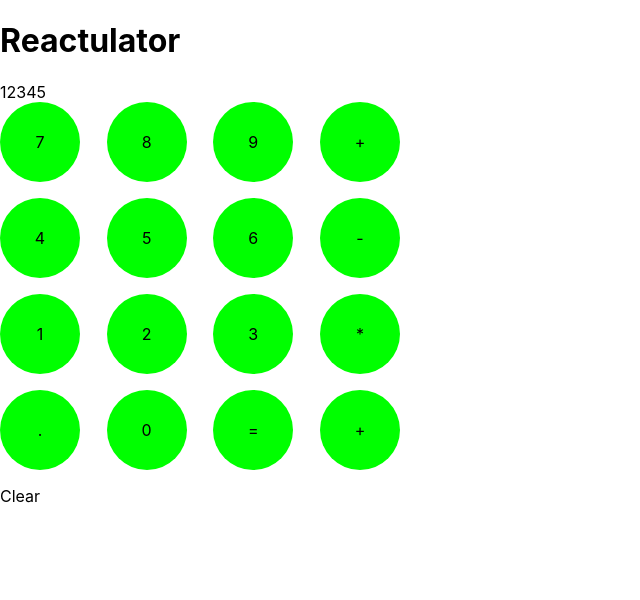
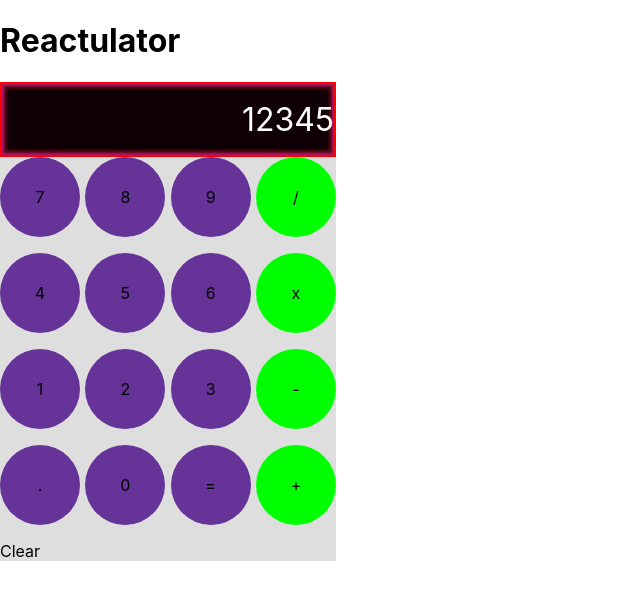
Before and after one commit to ihatetoast/reactulator, a React (Create React App) app: page / in a window 1280 px wide. Shown: the top 600 px of the page, without its empty margins (0-640 px from the left). Built offline with nearby package versions, Linux system fonts and the light colour scheme.

Commit message:
screen and some styling of interface

```diff
--- a/src/App.css
+++ b/src/App.css
@@ -1,4 +1,8 @@
+*{
+  box-sizing: border-box;
+}
 .app{
   display:flex;
   flex-direction: column;
+
 }
--- a/src/components/ButtonKey.jsx
+++ b/src/components/ButtonKey.jsx
@@ -6,17 +6,14 @@ const StyledButtonKey = styled.div`
     justify-content: center;
     align-items: center;
     border-radius: 50%;
-    background: lime;
+    background: ${props => props.buttontype === "operator" ? "lime" : "rebeccapurple"};
     height: 5em;
     width: 5em;
 `
+const isNotOp = value =>{
+    return !isNaN(value) || value === "=" || value === ".";
+}
+const ButtonKey = props =><StyledButtonKey buttontype={`${isNotOp(props.val) ? null : "operator"}`}>{props.children}</StyledButtonKey>
 
-const ButtonKey = (props) =>{
-    return (
-        <StyledButtonKey>
-           {props.val}
-        </StyledButtonKey>
-    )
-}
 
 export default ButtonKey;
--- a/src/components/CalculatorBasic.jsx
+++ b/src/components/CalculatorBasic.jsx
@@ -9,40 +9,47 @@ const ButtonRow = styled.div`
     display: flex;
     justify-content: space-between;
     margin-bottom: 1em;
-    width: 25rem;
+`
+const ButtonsWrapper = styled.div`
+    display: flex;
+    flex-direction: column;
+    width: 336px;
+    background: #dedede;
 `
 const  CalculatorBasic =() =>{
     console.log(math.evaluate('12 / (2.3 + 0.7)'))
     return (
         <div>
             <Screen />
+            <ButtonsWrapper>
                 <ButtonRow>
-                <ButtonKey val={"7"}/>
-                <ButtonKey val={"8"}/>
-                <ButtonKey val={"9"}/>
-                <ButtonKey val={"+"}/>
+                    <ButtonKey val={"7"}>7</ButtonKey>
+                    <ButtonKey val={"8"}>8</ButtonKey>
+                    <ButtonKey val={"9"}>9</ButtonKey>
+                    <ButtonKey val={"/"}>/</ButtonKey>
                 </ButtonRow>
                 <ButtonRow>
-                <ButtonKey val={"4"}/>
-                <ButtonKey val={"5"}/>
-                <ButtonKey val={"6"}/>
-                <ButtonKey val={"-"}/>
+                    <ButtonKey val={"4"}>4</ButtonKey>
+                    <ButtonKey val={"5"}>5</ButtonKey>
+                    <ButtonKey val={"6"}>6</ButtonKey>
+                    <ButtonKey val={"x"}>x</ButtonKey>
                 </ButtonRow>
                 <ButtonRow>
-                <ButtonKey val={"1"}/>
-                <ButtonKey val={"2"}/>
-                <ButtonKey val={"3"}/>
-                <ButtonKey val={"*"}/>
+                    <ButtonKey val={"1"}>1</ButtonKey>
+                    <ButtonKey val={"2"}>2</ButtonKey>
+                    <ButtonKey val={"3"}>3</ButtonKey>
+                    <ButtonKey val={"-"}>-</ButtonKey>
                 </ButtonRow>
                 <ButtonRow>
-                <ButtonKey val={"."}/>
-                <ButtonKey val={"0"}/>
-                <ButtonKey val={"="}/>
-                <ButtonKey val={"+"}/>
+                    <ButtonKey val={"."}>.</ButtonKey>
+                    <ButtonKey val={"0"}>0</ButtonKey>
+                    <ButtonKey val={"="}>=</ButtonKey>
+                    <ButtonKey val={"+"}>+</ButtonKey>
                 </ButtonRow>
                 <div>
                     <ClrButton />
                 </div>
+            </ButtonsWrapper>
         </div>
     )
 }
--- a/src/components/Screen.jsx
+++ b/src/components/Screen.jsx
@@ -1,10 +1,19 @@
 import React from 'react'
+import styled from 'styled-components'
+const CalculatorScreen = styled.div`
+    border: 2px solid red;
+    box-shadow:
+    inset 0 0 2px 2px rgba(185,19,114, 0.9),
+    inset 0 0 3px 5px rgba(107,15,26, 0.8);
+    color: #fff;
+    background: #0e0004;
+    padding: 0.5em 0;
+    width: 336px;
+    font-size: 2em;
+    display:flex;
+    justify-content: flex-end;
+    align-items: center;
+`
+const Screen =()=> (<CalculatorScreen>12345</CalculatorScreen>)
 
-const Screen =()=> {
-    return (
-        <div>
-            12345
-        </div>
-    )
-}
 export default  Screen
```
Lines whose indentation alone changed are shown as unchanged.
